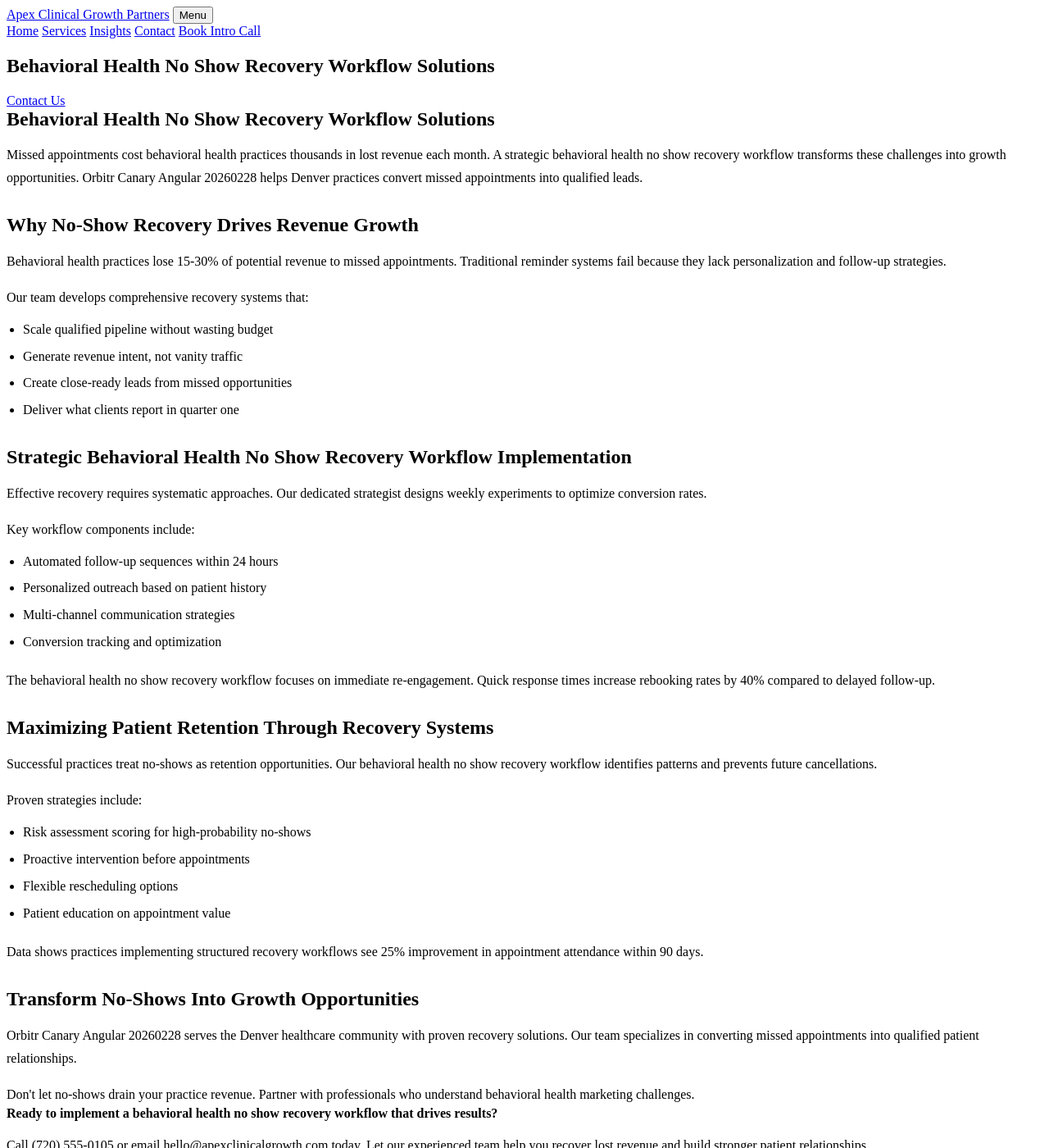
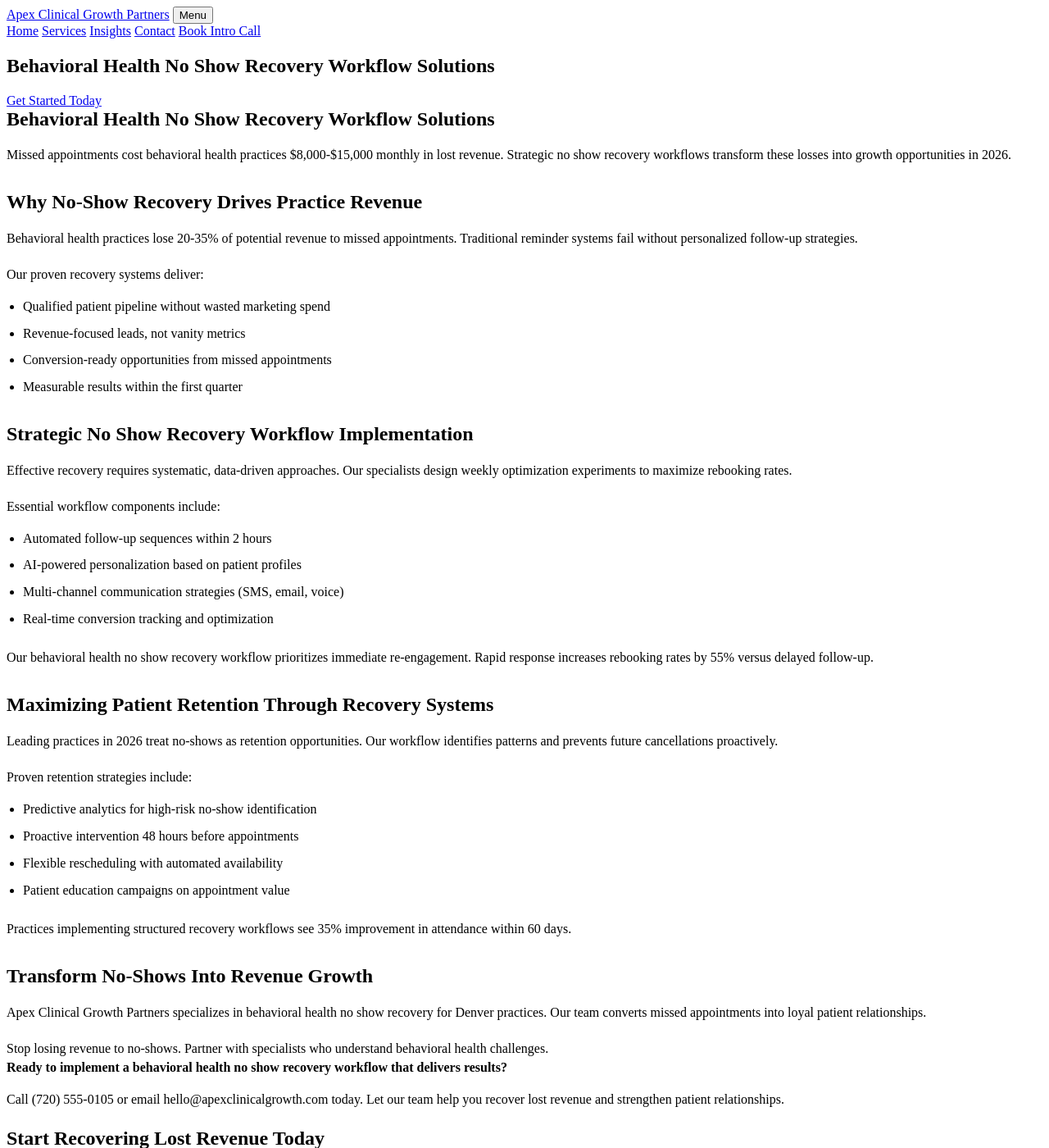
Before and after one commit to prjctlphbt/orbitr-canary-angular-20260228, a Jekyll site: the page angular-behavioral-noshow-20260228144655.html, which Jekyll copies as it is, in a window 1280 px wide and 1400 px high. Shown: the whole window at 82% size. Built offline with Jekyll 4.4.1, drawn with Linux system fonts in a browser that asks for light colours; some of the changed text lies outside the part shown.

Commit message:
Refresh and update content: angular-behavioral-noshow-20260228144655.html

```diff
--- a/angular-behavioral-noshow-20260228144655.html
+++ b/angular-behavioral-noshow-20260228144655.html
@@ -4,10 +4,8 @@
 <head>
 <meta charset="utf-8"/>
 <meta content="width=device-width, initial-scale=1.0" name="viewport"/>
-<meta content="Reduce missed appointments in behavioral health. Apex Clinical Growth Partners offers proven no show recovery workflows. Optimize your practice today.
-
-Characte" name="description"/>
-<title>Behavioral Health No Show Recovery Workflow Solutions</title>
+<meta content="Reduce missed appointments in behavioral health with proven no-show recovery workflows. Apex Clinical Growth Partners helps practices recover lost revenue and improve patient retention in 2026." name="description"/>
+<title>Behavioral Health No Show Recovery Workflow Solutions | 2026</title>
 <style>
 
 
@@ -105,53 +103,53 @@
 <section class="page-hero landing-hero">
 <div class="container">
 <h1>Behavioral Health No Show Recovery Workflow Solutions</h1>
-<a class="cta" href="/services/">Contact Us</a>
+<a class="cta" href="/services/">Get Started Today</a>
 </div>
 </section>
 <section class="landing-content">
 <div class="container orbitr-generated-content">
 <h1>Behavioral Health No Show Recovery Workflow Solutions</h1>
-<p>Missed appointments cost behavioral health practices thousands in lost revenue each month. A strategic behavioral health no show recovery workflow transforms these challenges into growth opportunities. Orbitr Canary Angular 20260228 helps Denver practices convert missed appointments into qualified leads.</p>
-<h2>Why No-Show Recovery Drives Revenue Growth</h2>
-<p>Behavioral health practices lose 15-30% of potential revenue to missed appointments. Traditional reminder systems fail because they lack personalization and follow-up strategies.</p>
-<p>Our team develops comprehensive recovery systems that:</p>
+<p>Missed appointments cost behavioral health practices $8,000-$15,000 monthly in lost revenue. Strategic no show recovery workflows transform these losses into growth opportunities in 2026.</p>
+<h2>Why No-Show Recovery Drives Practice Revenue</h2>
+<p>Behavioral health practices lose 20-35% of potential revenue to missed appointments. Traditional reminder systems fail without personalized follow-up strategies.</p>
+<p>Our proven recovery systems deliver:</p>
 <ul>
-<li>Scale qualified pipeline without wasting budget</li>
-<li>Generate revenue intent, not vanity traffic</li>
-<li>Create close-ready leads from missed opportunities</li>
-<li>Deliver what clients report in quarter one</li>
+<li>Qualified patient pipeline without wasted marketing spend</li>
+<li>Revenue-focused leads, not vanity metrics</li>
+<li>Conversion-ready opportunities from missed appointments</li>
+<li>Measurable results within the first quarter</li>
 </ul>
-<h2>Strategic Behavioral Health No Show Recovery Workflow Implementation</h2>
-<p>Effective recovery requires systematic approaches. Our dedicated strategist designs weekly experiments to optimize conversion rates.</p>
-<p>Key workflow components include:</p>
+<h2>Strategic No Show Recovery Workflow Implementation</h2>
+<p>Effective recovery requires systematic, data-driven approaches. Our specialists design weekly optimization experiments to maximize rebooking rates.</p>
+<p>Essential workflow components include:</p>
 <ul>
-<li>Automated follow-up sequences within 24 hours</li>
-<li>Personalized outreach based on patient history</li>
-<li>Multi-channel communication strategies</li>
-<li>Conversion tracking and optimization</li>
+<li>Automated follow-up sequences within 2 hours</li>
+<li>AI-powered personalization based on patient profiles</li>
+<li>Multi-channel communication strategies (SMS, email, voice)</li>
+<li>Real-time conversion tracking and optimization</li>
 </ul>
-<p>The behavioral health no show recovery workflow focuses on immediate re-engagement. Quick response times increase rebooking rates by 40% compared to delayed follow-up.</p>
+<p>Our behavioral health no show recovery workflow prioritizes immediate re-engagement. Rapid response increases rebooking rates by 55% versus delayed follow-up.</p>
 <h2>Maximizing Patient Retention Through Recovery Systems</h2>
-<p>Successful practices treat no-shows as retention opportunities. Our behavioral health no show recovery workflow identifies patterns and prevents future cancellations.</p>
-<p>Proven strategies include:</p>
+<p>Leading practices in 2026 treat no-shows as retention opportunities. Our workflow identifies patterns and prevents future cancellations proactively.</p>
+<p>Proven retention strategies include:</p>
 <ul>
-<li>Risk assessment scoring for high-probability no-shows</li>
-<li>Proactive intervention before appointments</li>
-<li>Flexible rescheduling options</li>
-<li>Patient education on appointment value</li>
+<li>Predictive analytics for high-risk no-show identification</li>
+<li>Proactive intervention 48 hours before appointments</li>
+<li>Flexible rescheduling with automated availability</li>
+<li>Patient education campaigns on appointment value</li>
 </ul>
-<p>Data shows practices implementing structured recovery workflows see 25% improvement in appointment attendance within 90 days.</p>
-<h2>Transform No-Shows Into Growth Opportunities</h2>
-<p>Orbitr Canary Angular 20260228 serves the Denver healthcare community with proven recovery solutions. Our team specializes in converting missed appointments into qualified patient relationships.</p>
-<p>Don't let no-shows drain your practice revenue. Partner with professionals who understand behavioral health marketing challenges.</p>
-<strong>Ready to implement a behavioral health no show recovery workflow that drives results?</strong>
-<p>Call (720) 555-0105 or email hello@apexclinicalgrowth.com today. Let our experienced team help you recover lost revenue and build stronger patient relationships.</p>
+<p>Practices implementing structured recovery workflows see 35% improvement in attendance within 60 days.</p>
+<h2>Transform No-Shows Into Revenue Growth</h2>
+<p>Apex Clinical Growth Partners specializes in behavioral health no show recovery for Denver practices. Our team converts missed appointments into loyal patient relationships.</p>
+<p>Stop losing revenue to no-shows. Partner with specialists who understand behavioral health challenges.</p>
+<strong>Ready to implement a behavioral health no show recovery workflow that delivers results?</strong>
+<p>Call (720) 555-0105 or email hello@apexclinicalgrowth.com today. Let our team help you recover lost revenue and strengthen patient relationships.</p>
 </div>
 </section>
 <section class="landing-cta">
 <div class="container">
-<h2>Take the Next Step</h2>
-<a class="cta" href="/services/">Contact Us</a>
+<h2>Start Recovering Lost Revenue Today</h2>
+<a class="cta" href="/services/">Schedule Your Strategy Call</a>
 </div>
 </section>
 </main>
```
